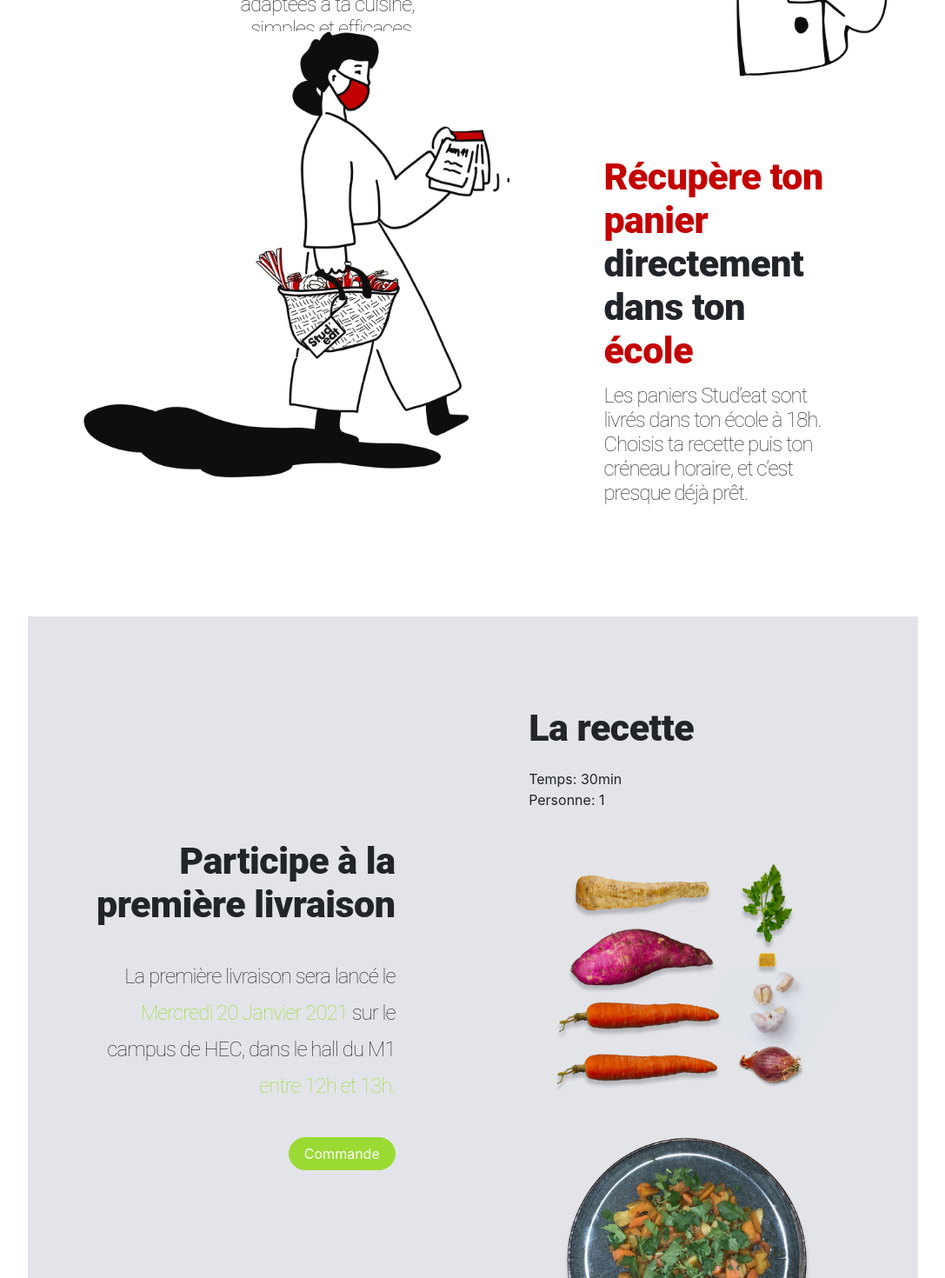
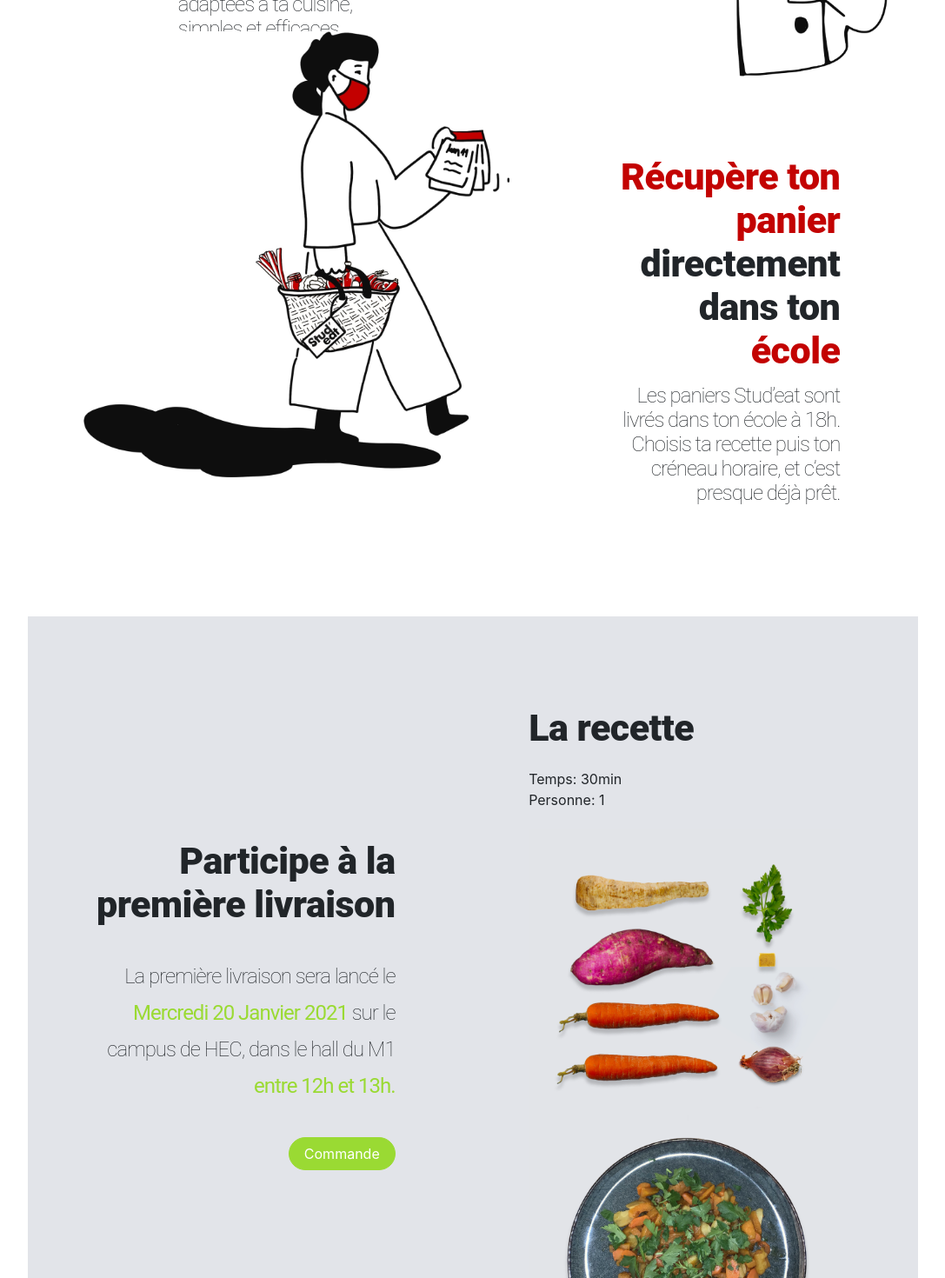
Before and after one commit to LuluLCZ/studeat, a React (Create React App) app: page / in a window 1280 px wide. Shown: the part 2119-3589 px from the top of the page at 87% size, without its empty margins (96-1183 px from the left). Built offline with nearby package versions, Linux system fonts and the light colour scheme.

Commit message:
modif right left title

```diff
--- a/src/Components/RecipeComponent/RecipeComponent.js
+++ b/src/Components/RecipeComponent/RecipeComponent.js
@@ -10,7 +10,7 @@ const RecipeComponent = () => {
                     Participe à la première livraison
                 </div>
                 <div className="studEatDesc deliveryDesc">
-                    La première livraison sera lancé le <div className="greenText">Mercredi 20 Janvier 2021</div> sur le campus de HEC, dans le hall du M1 <div className="greenText"> entre 12h et 13h.</div>
+                    La première livraison sera lancé le <div className="greenText"><b>Mercredi 20 Janvier 2021</b></div> sur le campus de HEC, dans le hall du M1 <div className="greenText"> <b>entre 12h et 13h.</b></div>
                 </div>
                 <a className="btn btn-success commandBtn" href="#" role="button">Commande</a>
             </div>
--- a/src/Components/RecupComponent/RecupComponent.scss
+++ b/src/Components/RecupComponent/RecupComponent.scss
@@ -27,7 +27,7 @@
     }
     width: 25%;
     margin-left: 10%;
-    // text-align: end;
+    text-align: end;
     display: flex;
     flex-direction: column;
 }
--- a/src/Components/StudentComponent/StudentComponent.scss
+++ b/src/Components/StudentComponent/StudentComponent.scss
@@ -32,7 +32,7 @@
     }
     width: 25%;
     margin-left: 10%;
-    text-align: end;
+    // text-align: end;
     display: flex;
     flex-direction: column;
 }
```
Also changed, not shown: 1 other file (tests, documents, lock files or other folders).
